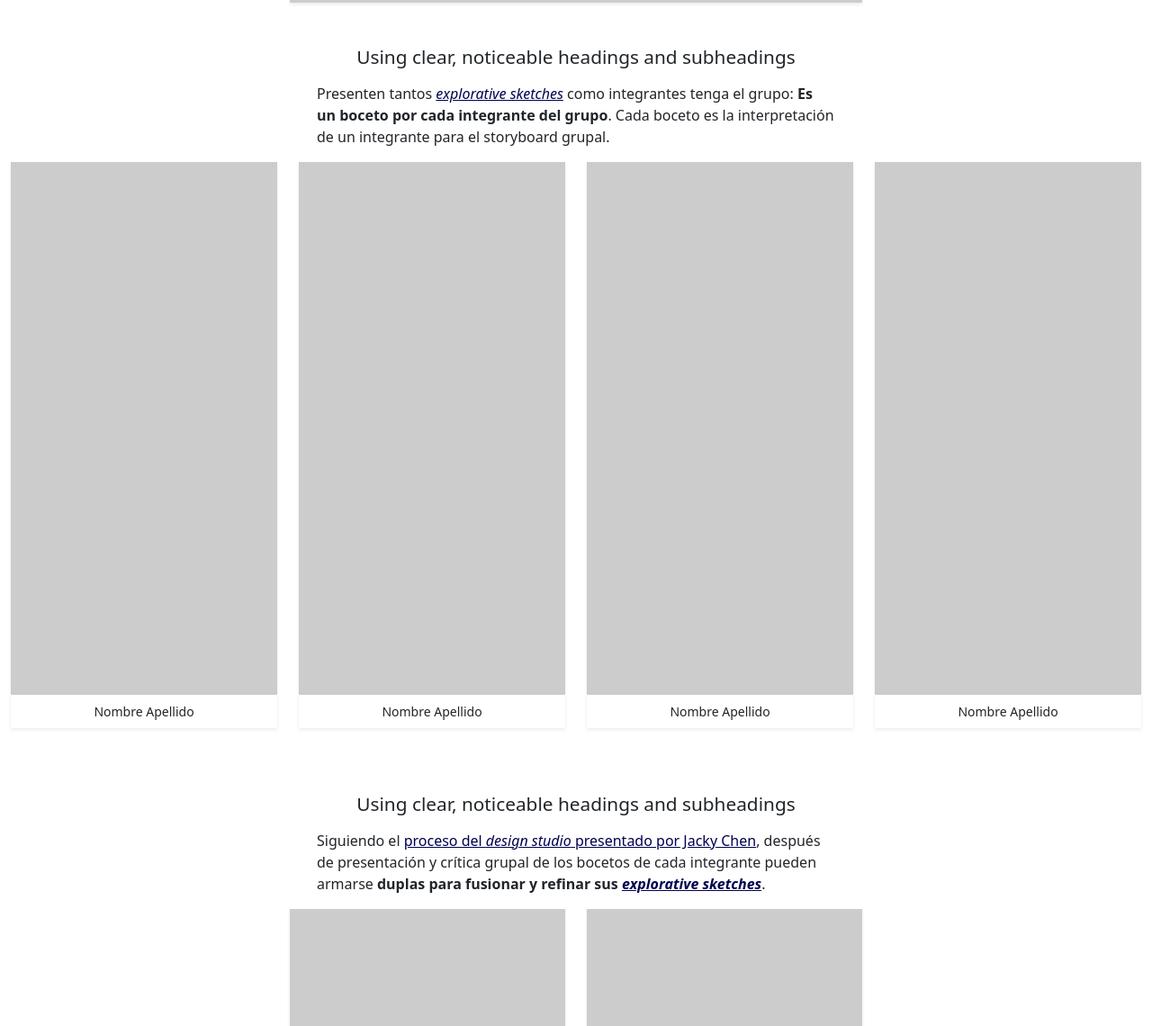
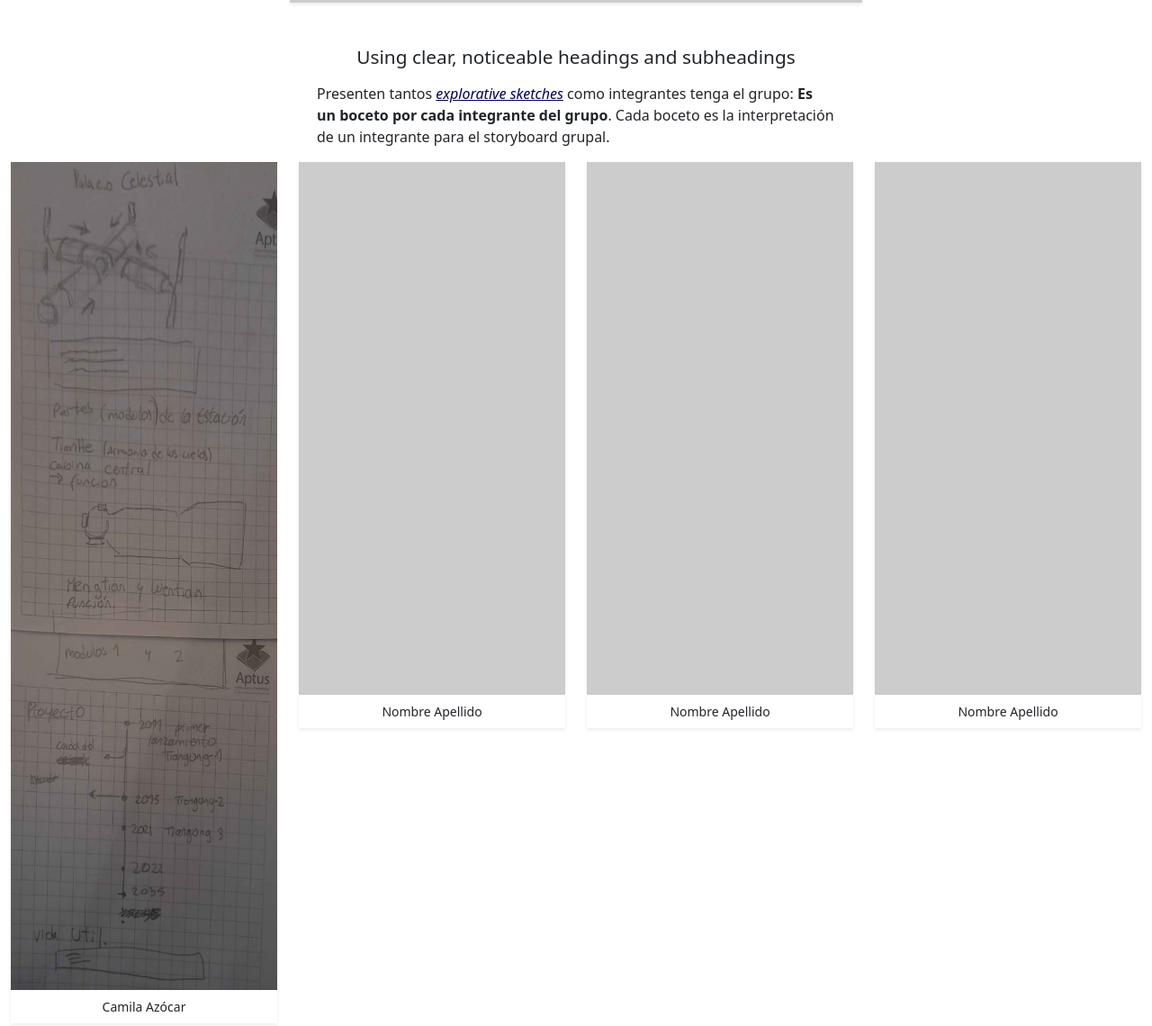
Before and after one commit to Programa-Shenzhou/Bocetos_clase12, a plain HTML site: page index.html in a window 1280 px wide. Shown: the part 1788-2928 px from the top of the page at 90% size. Drawn offline with nearby package versions, Linux system fonts and the light colour scheme.

Commit message:
Update index.html

```diff
--- a/index.html
+++ b/index.html
@@ -87,8 +87,8 @@
                         <!--un boceto-->
                         <div class="col text-center">
                             <figure class="shadow-sm">
-                                <img src="img/boceto.png" class="w-100" />
-                                <figcaption class="small mb-4 p-2">Nombre Apellido</figcaption>
+                                <img src="img/boceto-cami-a.jpeg" class="w-100" />
+                                <figcaption class="small mb-4 p-2">Camila Azócar</figcaption>
                             </figure>
                         </div>
                         <!--un boceto-->
```
